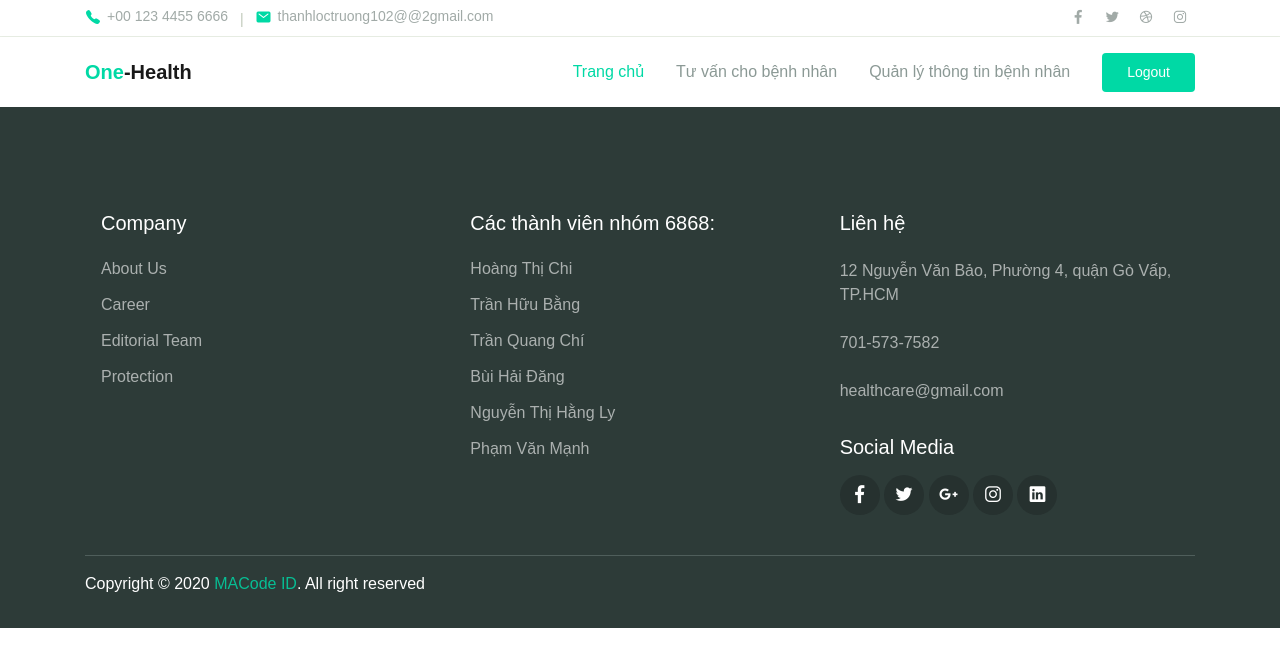
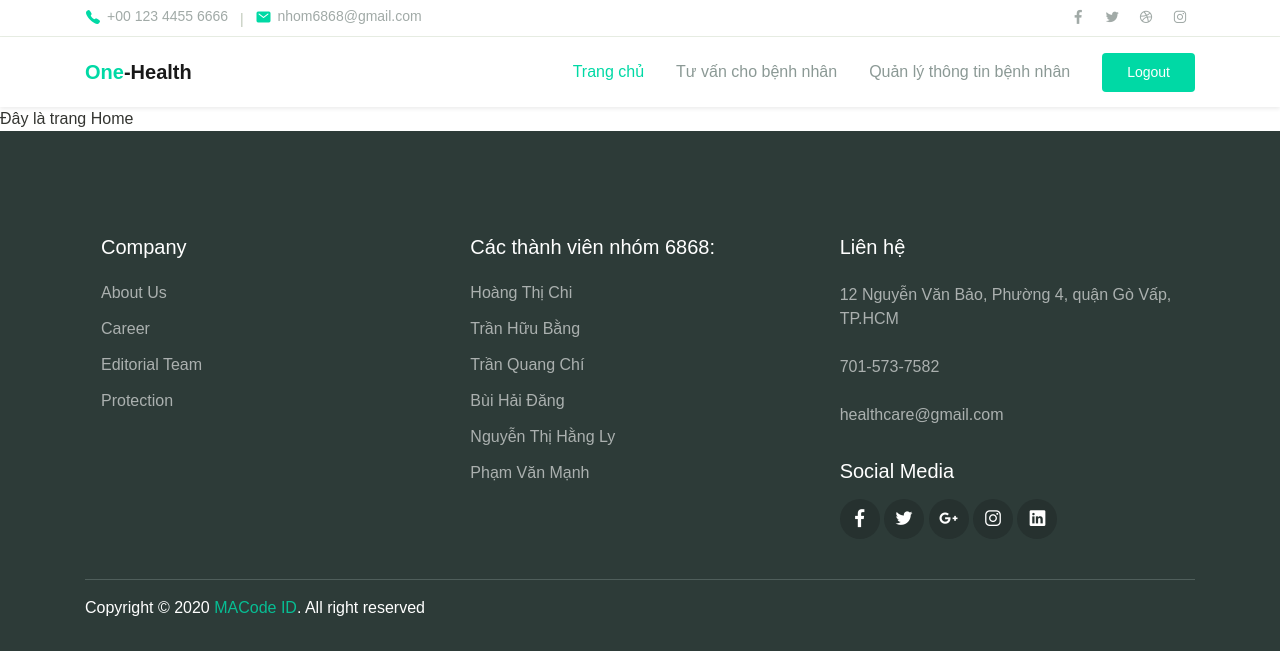
Before and after one commit to thanhloctruong/PTUD, a PHP site: page /Screen/HospitalWardEmployee/index.php in a window 1280 px wide. Shown: the top 651 px of the page. Run offline with PHP 8.4, Linux system fonts and the light colour scheme; some web fonts are replaced.

Commit message:
hoangchi

```diff
--- a/Model/components/Connect.php
+++ b/Model/components/Connect.php
@@ -3,7 +3,7 @@
         $servername = "localhost";
         $username = "root";
         $password = "";
-        $conn = new PDO("mysql:host=$servername;dbname=covid", $username, $password,
+        $conn = new PDO("mysql:host=$servername;dbname=test", $username, $password,
         array(PDO::MYSQL_ATTR_INIT_COMMAND => "SET NAMES utf8"));
         $conn->setAttribute(PDO::ATTR_ERRMODE, PDO::ERRMODE_EXCEPTION);
         return $conn;
--- a/Model/components/PatientRecord.php
+++ b/Model/components/PatientRecord.php
@@ -1,6 +1,6 @@
 <?php
     function Search($timkiem){
-        $query = "SELECT * FROM `hosobenhnhan` join taikhoan WHERE MaHoSo LIKE '$timkiem'";
+        $query = "SELECT * from hosobenhnhan JOIN taikhoan WHERE hosobenhnhan.MaTaiKhoan = taikhoan.MaTaiKhoan AND hosobenhnhan.MaHoSo LIKE $timkiem";
         return getone($query);
     }
 ?>
--- a/Screen/HospitalEmployee/View/Header.php
+++ b/Screen/HospitalEmployee/View/Header.php
@@ -26,7 +26,7 @@
           <div class="site-info">
             <a href="tel:+"><span class="mai-call text-primary"></span> +00 123 4455 6666</a>
             <span class="divider">|</span>
-            <a href="mailto:thanhloctruong11022@gmail.com"><span class="mai-mail text-primary"></span>thanhloctruong102@@2gmail.com</a>
+            <a href="mailto:thanhloctruong11022@gmail.com"><span class="mai-mail text-primary"></span>nhom6868@gmail.com</a>
           </div>
         </div>
         <div class="col-sm-4 text-right text-sm">
--- a/Screen/HospitalWardEmployee/View/Header.php
+++ b/Screen/HospitalWardEmployee/View/Header.php
@@ -26,7 +26,7 @@
           <div class="site-info">
             <a href="tel:+"><span class="mai-call text-primary"></span> +00 123 4455 6666</a>
             <span class="divider">|</span>
-            <a href="mailto:thanhloctruong11022@gmail.com"><span class="mai-mail text-primary"></span>thanhloctruong102@@2gmail.com</a>
+            <a href="mailto:thanhloctruong11022@gmail.com"><span class="mai-mail text-primary"></span>nhom6868@gmail.com</a>
           </div>
         </div>
         <div class="col-sm-4 text-right text-sm">
--- a/Screen/HospitalWardEmployee/View/Home.php
+++ b/Screen/HospitalWardEmployee/View/Home.php
@@ -1 +1 @@
-<div>Home</div>
+<div>Đây là trang Home</div>
--- a/Screen/HospitalWardEmployee/View/ReplyCounseling.php
+++ b/Screen/HospitalWardEmployee/View/ReplyCounseling.php
@@ -16,7 +16,7 @@
 <form class="contact-form mt-5" action="" method="POST">
 <div class="row mb-3">
         <div class="col-12 py-2 wow fadeInUp">
-            <label for="message">Câu hỏi:</label>
+            <b for="message">Câu hỏi:</b>
             <?php
             // echo $idRequest;
             if(isset($result) && $result !=0){
@@ -26,7 +26,7 @@
             ?>
         </div>
         <div class="col-12 py-2 wow fadeInUp">
-            <label for="message">Nhập câu trả lời</label>
+            <b for="message">Nhập câu trả lời</b>
             <input id="mess" class="form-control" rows="8" name="mess" placeholder="Enter Message.."></input>
         </div>
     </div>
--- a/Screen/HospitalWardEmployee/index.php
+++ b/Screen/HospitalWardEmployee/index.php
@@ -40,6 +40,9 @@
                 break;
         }
     }
+    else{
+        include "./View/Home.php";
+    }
     // elseif (isset($_GET['reply'])){
     //     $reply = $_GET['reply'];
     //     $idRequest = 2;
@@ -56,9 +59,6 @@
     //             include "./View/ReplyCounseling.php";
     //         }
     // }
-    //  else{
-    //     include "./View/Home.php";
-    // }
 
     include "../HospitalWardEmployee/View/Footer.php";
 
--- a/view/components/Header.php
+++ b/view/components/Header.php
@@ -27,7 +27,7 @@
           <div class="site-info">
             <a href="tel:+"><span class="mai-call text-primary"></span> +00 123 4455 6666</a>
             <span class="divider">|</span>
-            <a href="mailto:thanhloctruong11022@gmail.com"><span class="mai-mail text-primary"></span>thanhloctruong102@@2gmail.com</a>
+            <a href="mailto:thanhloctruong11022@gmail.com"><span class="mai-mail text-primary"></span>nhom6868@gmail.com</a>
           </div>
         </div>
         <div class="col-sm-4 text-right text-sm">
```
Also changed, not shown: Controller/index.php (+10 -1 lines).
